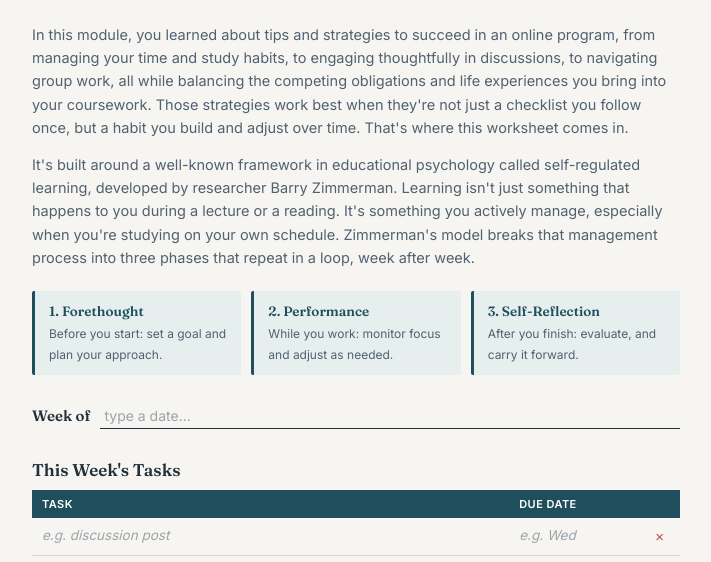
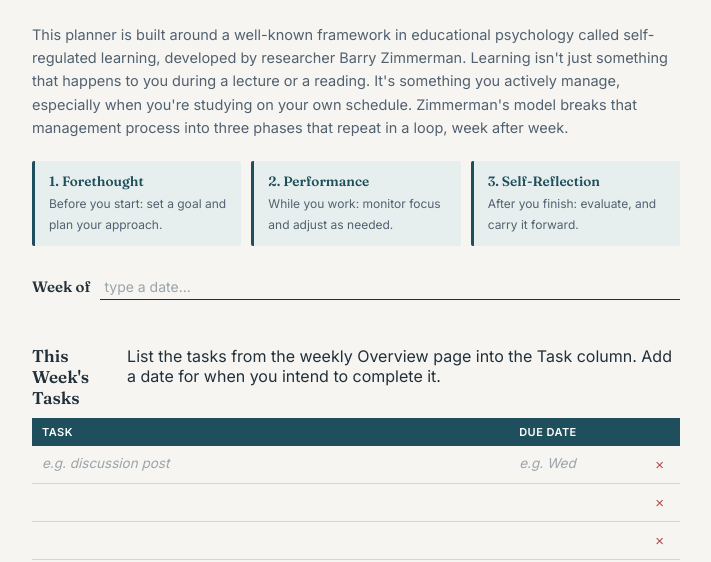
Before and after one commit to XgomezID/self-study-guide, a plain HTML site: page index.html in a window 1280 px wide. Shown: the part 193-755 px from the top of the page, without its empty margins (284-995 px from the left). Drawn offline with Linux system fonts and the light colour scheme.

Commit message:
Update index.html

```diff
--- a/index.html
+++ b/index.html
@@ -353,8 +353,8 @@
     </header>
 
     <div class="intro">
-      <p>In this module, you learned about tips and strategies to succeed in an online program, from managing your time and study habits, to engaging thoughtfully in discussions, to navigating group work, all while balancing the competing obligations and life experiences you bring into your coursework. Those strategies work best when they're not just a checklist you follow once, but a habit you build and adjust over time. That's where this worksheet comes in.</p>
-      <p>It's built around a well-known framework in educational psychology called self-regulated learning, developed by researcher Barry Zimmerman. Learning isn't just something that happens to you during a lecture or a reading. It's something you actively manage, especially when you're studying on your own schedule. Zimmerman's model breaks that management process into three phases that repeat in a loop, week after week.</p>
+
+      <p>This planner is built around a well-known framework in educational psychology called self-regulated learning, developed by researcher Barry Zimmerman. Learning isn't just something that happens to you during a lecture or a reading. It's something you actively manage, especially when you're studying on your own schedule. Zimmerman's model breaks that management process into three phases that repeat in a loop, week after week.</p>
     </div>
 
     <div class="cycle">
@@ -380,6 +380,7 @@
     <div class="tasklist">
       <div class="tasklist-head">
         <h2>This Week's Tasks</h2>
+        <p>List the tasks from the weekly Overview page into the Task column. Add a date for when you intend to complete it.</p>
       </div>
       <table class="tasks" id="taskTable">
         <thead>
```
